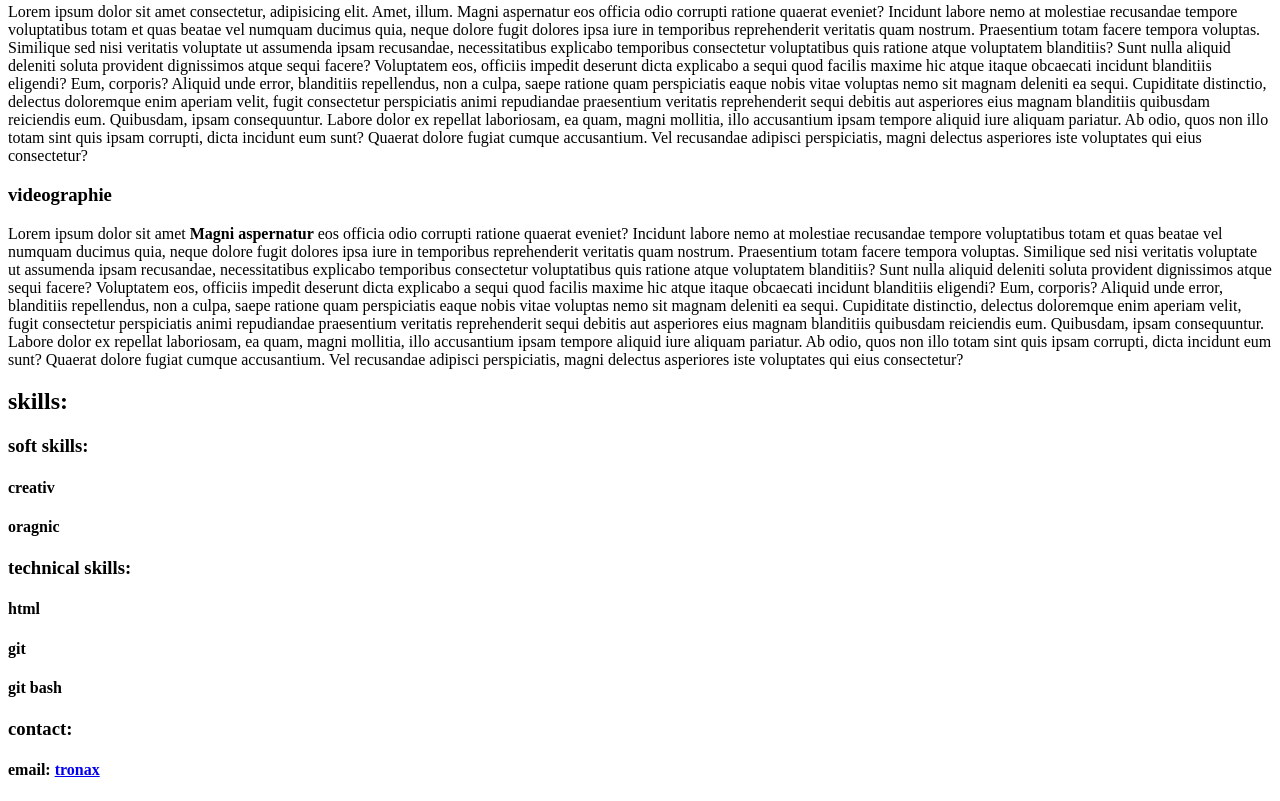
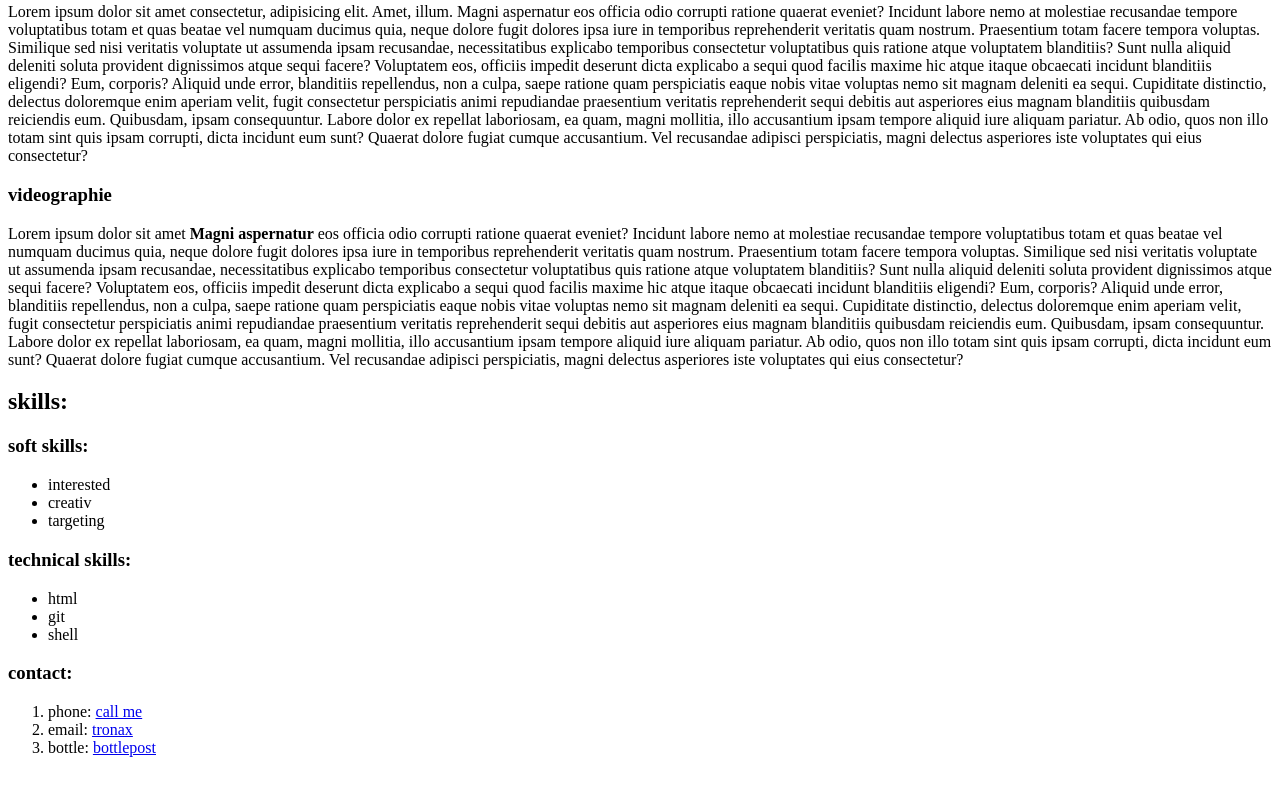
Before and after one commit to feyzierden/cv-setup, a plain HTML site: page index.html in a window 1280 px wide. Shown: the part 471-1272 px from the top of the page. After the commit the page ends 1244 px from the top, so only its background shows below. Drawn offline with Linux system fonts and the light colour scheme.

Commit message:
added list elements

```diff
--- a/index.html
+++ b/index.html
@@ -46,18 +46,27 @@
             <h2 id="skills">skills:</h2>
             <section>
                 <h3>soft skills:</h3>
-                    <h4>creativ</h4>
-                    <h4>oragnic</h4>
+                <ul>
+                    <li>interested</li>
+                    <li>creativ</li>
+                    <li>targeting</li>
+                </ul>
             </section>
             <section>
                 <h3>technical skills:</h3>
-                    <h4>html</h4>
-                    <h4>git</h4>
-                    <h4>git bash</h4>
+                <ul>
+                    <li>html</li>
+                    <li>git</li>
+                    <li>shell</li>
+                </ul>
             </section>
             <section>
                 <h3 id="contact">contact:</h3>
-                    <h4>email: <a href="mailto:tronax@web.de">tronax</a></h4>
+                <ol>
+                    <li>phone: <a href="tel:+4915120252000">call me</a></li>
+                    <li>email: <a href="mailto:tronax@web.de">tronax</a></li>
+                    <li>bottle: <a href="bottlepost.com">bottlepost</a></li>
+                </ol>
             </section>
         </article>
     </main>
```
